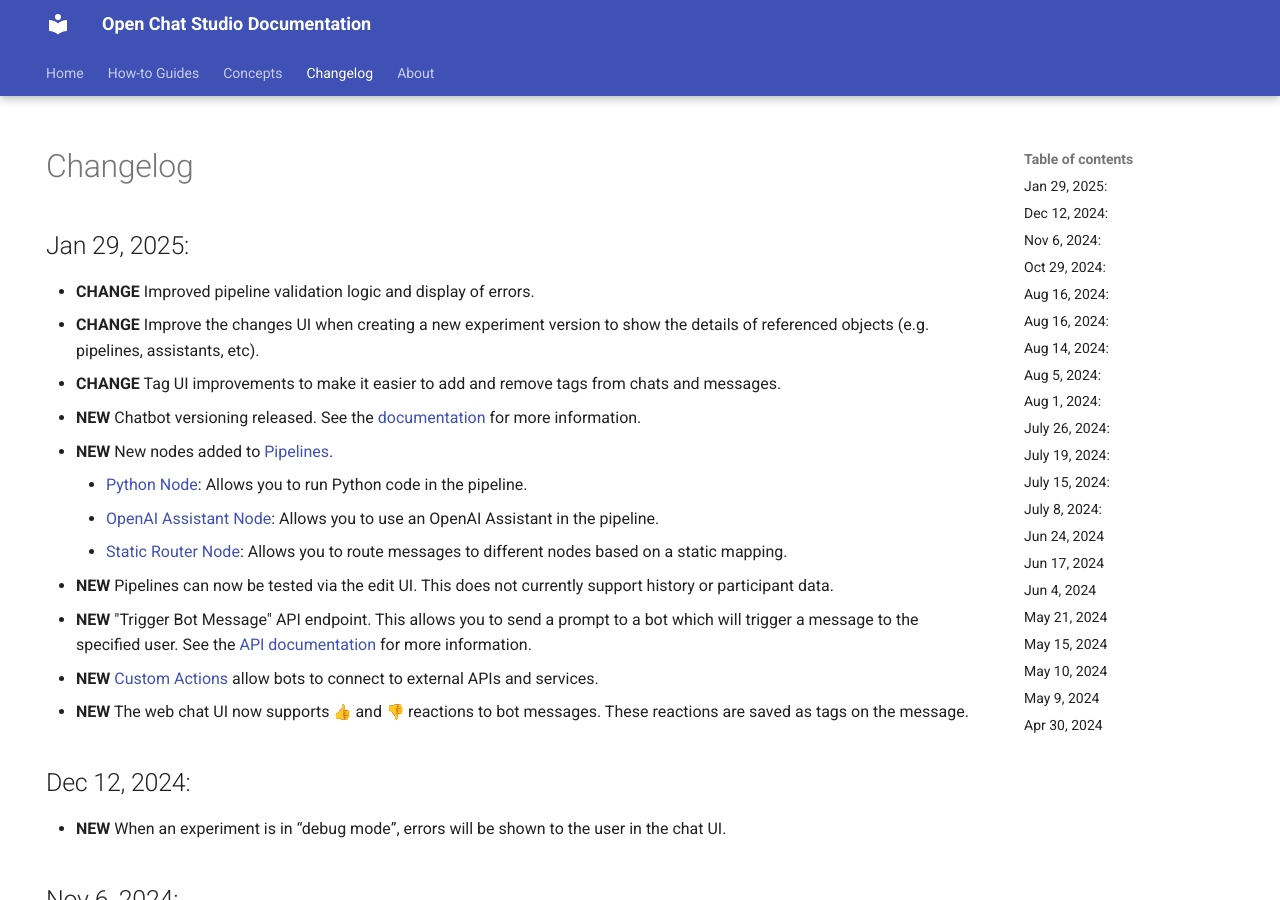
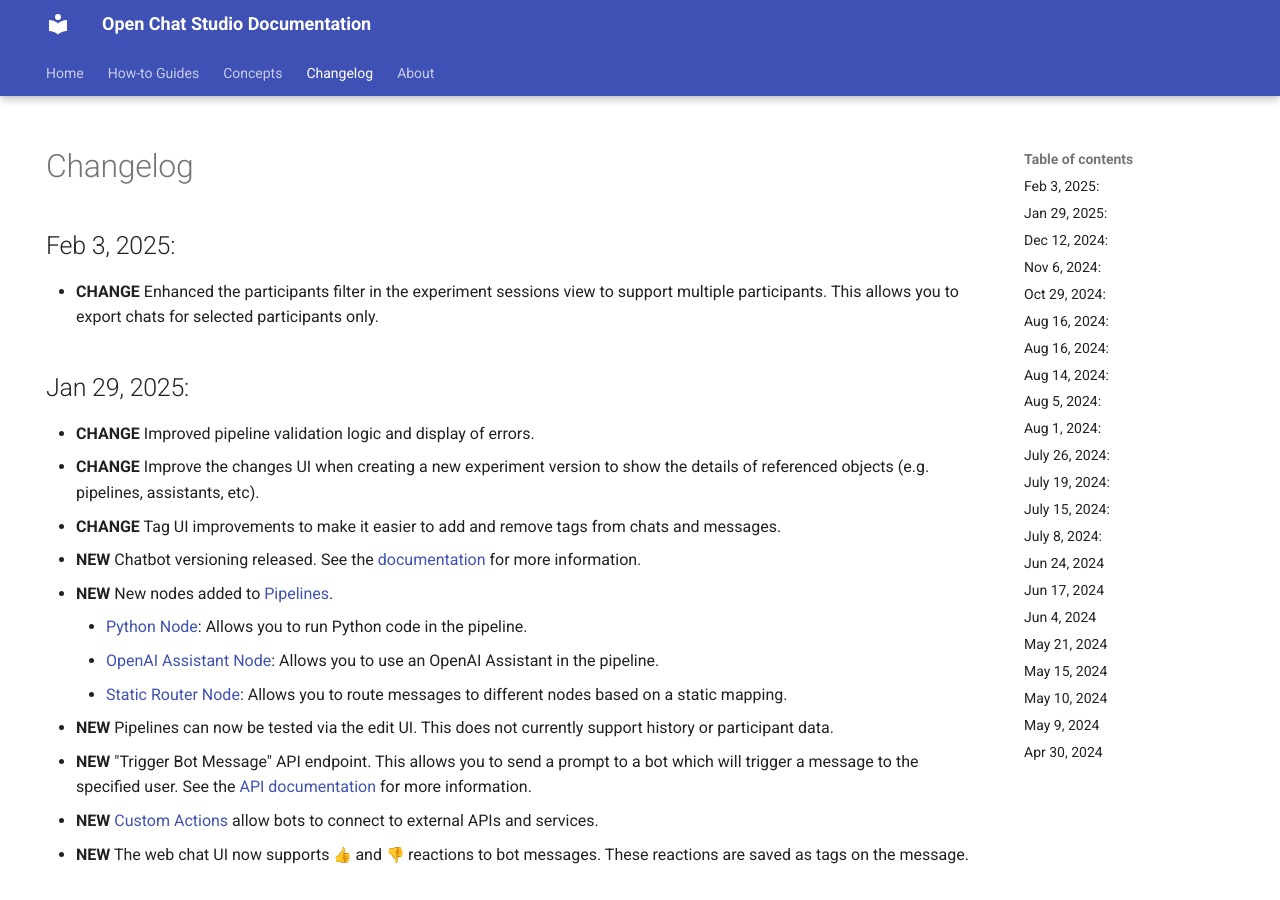
Before and after one commit to dimagi/open-chat-studio-docs, an MkDocs documentation site: the page built from docs/changelog.md, in a window 1280 px wide and 900 px high. Built offline with MkDocs 1.6.1 and Material for MkDocs 9.7.7, drawn with Linux system fonts in a browser that asks for light colours; emoji names are drawn with the system emoji font.

Commit message:
Update changelog

```diff
--- a/docs/changelog.md
+++ b/docs/changelog.md
@@ -4,6 +4,10 @@
 ---
 
 # Changelog
+
+## Feb 3, 2025:
+
+* **CHANGE** Enhanced the participants filter in the experiment sessions view to support multiple participants. This allows you to export chats for selected participants only.
 
 ## Jan 29, 2025:
 
```
